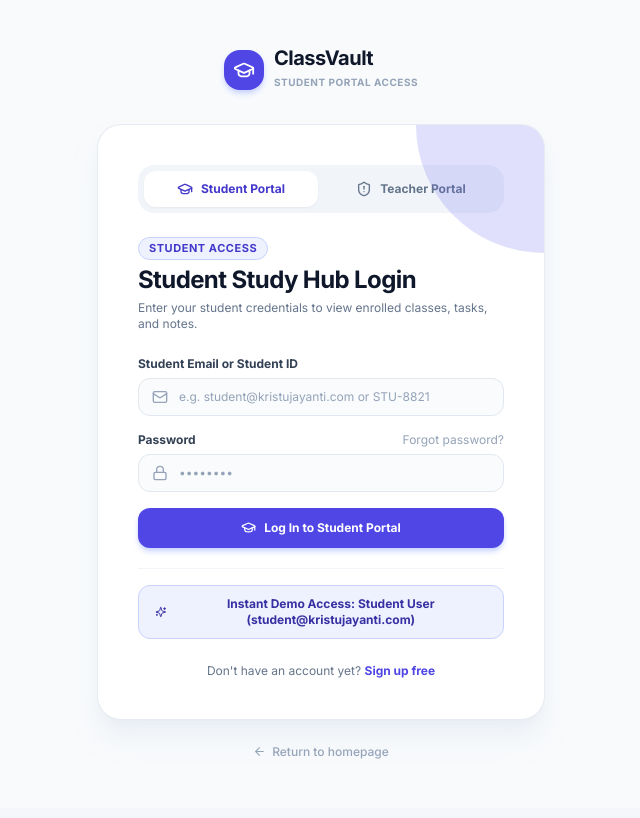
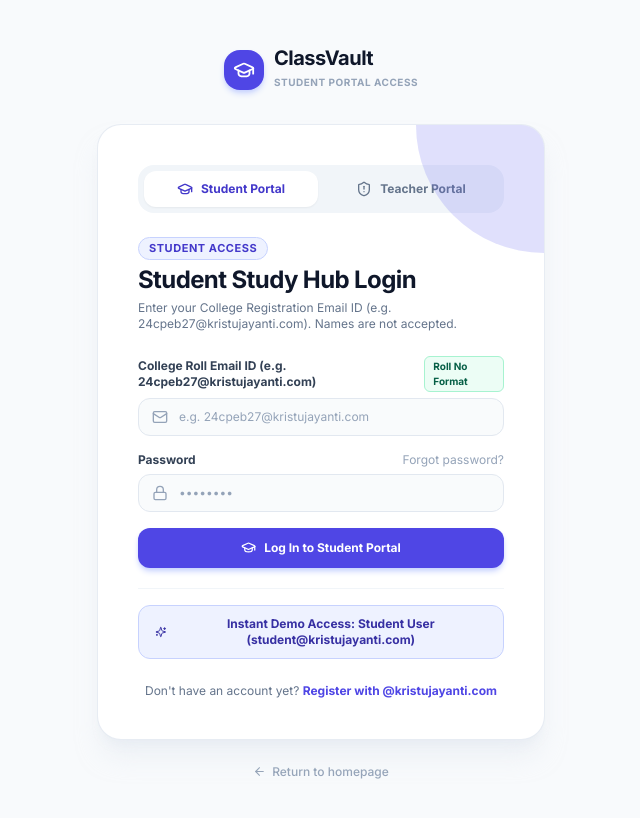
Before and after one commit to iajaysathish31-bit/classvault, a React (Vite) app: page /login in a window 1280 px wide. Shown: the top 818 px of the page, without its empty margins (319-959 px from the left). Built offline with nearby package versions, Linux system fonts and the light colour scheme.

Commit message:
Enforce student roll number email format (e.g. 24cpeb27@kristujayanti.com) and block name emails

```diff
--- a/src/context/AuthContext.jsx
+++ b/src/context/AuthContext.jsx
@@ -2,14 +2,14 @@ import { createContext, useContext, useState, useEffect } from 'react'
 
 const DEFAULT_USER = {
   name: 'Student User',
-  email: 'student@kristujayanti.com',
+  email: '24cpeb27@kristujayanti.com',
   role: 'Student',
-  student_id: 'STU-8821',
+  student_id: '24CPEB27',
   teacher_id: 'TCH-101',
   department: 'Computer Science & Engineering',
-  year: 'Year 3 (Junior)',
-  phone: '+1 (555) 349-8821',
-  bio: 'Welcome to ClassVault! Your academic records are synced with university cohorts.',
+  year: 'Year 1 (Freshman)',
+  phone: '+91 98765 43210',
+  bio: 'Welcome to ClassVault! Your academic records are synced with Kristu Jayanti cohorts.',
   joinedDate: 'September 2026',
 }
 
@@ -21,9 +21,14 @@ export function UserProvider({ children }) {
       const saved = localStorage.getItem('classvault_user')
       if (saved) {
         const parsed = JSON.parse(saved)
+        let cleanEmail = parsed.email || DEFAULT_USER.email
+        if (!cleanEmail.toLowerCase().endsWith('@kristujayanti.com')) {
+          cleanEmail = '24cpeb27@kristujayanti.com'
+        }
         return {
           ...DEFAULT_USER,
           ...parsed,
+          email: cleanEmail,
         }
       }
       return DEFAULT_USER
--- a/src/context/DataContext.jsx
+++ b/src/context/DataContext.jsx
@@ -28,31 +28,31 @@ const INITIAL_TEACHERS = [
 
 const INITIAL_STUDENTS = [
   {
-    student_id: 'STU-8821',
+    student_id: '24CPEB27',
     name: 'Student User',
-    email: 'student@kristujayanti.com',
+    email: '24cpeb27@kristujayanti.com',
     password: '••••••••',
     department: 'Computer Science & Engineering',
-    year: 'Year 3 (Junior)',
-    phone: '+1 (555) 349-8821',
+    year: 'Year 1 (Freshman)',
+    phone: '+91 98765 43210',
   },
   {
-    student_id: 'STU-8822',
+    student_id: '24CPEB28',
     name: 'Liam Nakamura',
-    email: 'liam.n@kristujayanti.com',
+    email: '24cpeb28@kristujayanti.com',
     password: '••••••••',
     department: 'Physics & Applied Sciences',
-    year: 'Year 3 (Junior)',
-    phone: '+1 (555) 912-4412',
+    year: 'Year 1 (Freshman)',
+    phone: '+91 98765 43211',
   },
   {
-    student_id: 'STU-8823',
+    student_id: '23CS0115',
     name: 'Elena Rostov',
-    email: 'elena.r@kristujayanti.com',
+    email: '23cs0115@kristujayanti.com',
     password: '••••••••',
     department: 'Computer Science & Engineering',
-    year: 'Year 4 (Senior)',
-    phone: '+1 (555) 723-9090',
+    year: 'Year 2 (Sophomore)',
+    phone: '+91 98765 43212',
   },
 ]
 
@@ -245,7 +245,14 @@ export function DataProvider({ children }) {
   const [teachers, setTeachers] = useState(() => {
     try {
       const saved = localStorage.getItem('cv_teachers')
-      return saved ? JSON.parse(saved) : INITIAL_TEACHERS
+      if (saved) {
+        const parsed = JSON.parse(saved)
+        return parsed.map((t) => ({
+          ...t,
+          email: t.email ? t.email.replace('@university.edu', '@kristujayanti.com') : 'faculty@kristujayanti.com',
+        }))
+      }
+      return INITIAL_TEACHERS
     } catch {
       return INITIAL_TEACHERS
     }
@@ -255,7 +262,14 @@ export function DataProvider({ children }) {
   const [students, setStudents] = useState(() => {
     try {
       const saved = localStorage.getItem('cv_students')
-      return saved ? JSON.parse(saved) : INITIAL_STUDENTS
+      if (saved) {
+        const parsed = JSON.parse(saved)
+        return parsed.map((s) => ({
+          ...s,
+          email: s.email ? s.email.replace('@university.edu', '@kristujayanti.com') : 'student@kristujayanti.com',
+        }))
+      }
+      return INITIAL_STUDENTS
     } catch {
       return INITIAL_STUDENTS
     }
--- a/src/pages/Login.jsx
+++ b/src/pages/Login.jsx
@@ -11,7 +11,8 @@ export default function Login() {
   const [role, setRole] = useState(roleParam === 'teacher' ? 'teacher' : 'student')
   const [identifier, setIdentifier] = useState('')
   const [password, setPassword] = useState('')
-  const { login, updateUser } = useUser()
+  const [errorMessage, setErrorMessage] = useState('')
+  const { updateUser } = useUser()
   const { teachers, students } = useData()
   const navigate = useNavigate()
 
@@ -28,9 +29,30 @@ export default function Login() {
     setSearchParams({ role: newRole })
     setIdentifier('')
     setPassword('')
+    setErrorMessage('')
+  }
+
+  const STUDENT_ROLL_REGEX = /^[0-9]{2}[a-z]{2,8}[0-9]{1,5}$/i
+
+  const cleanId = identifier.trim().toLowerCase()
+  const isGmail = cleanId.includes('@gmail.com') || cleanId.endsWith('@gmail')
+  const hasAt = cleanId.includes('@')
+  const isAllowedDomain = cleanId.endsWith('@kristujayanti.com') && cleanId.split('@')[0].length > 0
+  const hasInvalidOtherDomain = hasAt && !cleanId.endsWith('@kristujayanti.com')
+
+  const studentPrefix = cleanId.split('@')[0]
+  const isStudentRollFormat = STUDENT_ROLL_REGEX.test(studentPrefix)
+
+  const handleAppendDomain = () => {
+    const prefix = cleanId.includes('@') ? cleanId.split('@')[0] : cleanId
+    if (prefix) {
+      setIdentifier(`${prefix}@kristujayanti.com`)
+      setErrorMessage('')
+    }
   }
 
   const handleDemoLogin = (demoRole) => {
+    setErrorMessage('')
     if (demoRole === 'teacher') {
       const demoTeacher = teachers[0] || {
         name: 'Prof. Chen Wei',
@@ -49,11 +71,11 @@ export default function Login() {
     } else {
       const demoStudent = students[0] || {
         name: 'Student User',
-        email: 'student@kristujayanti.com',
-        student_id: 'STU-8821',
+        email: '24cpeb27@kristujayanti.com',
+        student_id: '24CPEB27',
         department: 'Computer Science & Engineering',
-        year: 'Year 3 (Junior)',
-        phone: '+1 (555) 349-8821',
+        year: 'Year 1 (Freshman)',
+        phone: '+91 98765 43210',
       }
       updateUser({
         name: demoStudent.name,
@@ -70,24 +92,60 @@ export default function Login() {
 
   const handleSubmit = (e) => {
     e.preventDefault()
-    const emailVal = identifier.includes('@') ? identifier.trim() : `${identifier.trim().toLowerCase()}@kristujayanti.com`
+    setErrorMessage('')
+
+    // 1. Explicit check: @gmail.com is strictly forbidden
+    if (cleanId.includes('@gmail.com') || cleanId.endsWith('@gmail')) {
+      setErrorMessage(
+        'Login Blocked: @gmail.com accounts are not allowed. You must log in using your official @kristujayanti.com email address.'
+      )
+      return
+    }
+
+    // 2. Enforce @kristujayanti.com if an email is provided
+    if (cleanId.includes('@') && !cleanId.endsWith('@kristujayanti.com')) {
+      setErrorMessage(
+        'Domain Restricted: Only institutional @kristujayanti.com accounts are permitted to log in.'
+      )
+      return
+    }
+
+    // 3. For students, enforce College Roll ID format (e.g. 24cpeb27@kristujayanti.com)
+    if (role === 'student') {
+      if (!isStudentRollFormat) {
+        setErrorMessage(
+          'Invalid Student Email: Students must sign in using their official College Registration ID (e.g. 24cpeb27@kristujayanti.com). Personal names like name@kristujayanti.com are not permitted.'
+        )
+        return
+      }
+    }
+
+    // 4. Resolve final email
+    const finalEmail = cleanId.includes('@') ? cleanId : `${cleanId}@kristujayanti.com`
 
     if (role === 'teacher') {
+      const matchedTeacher = teachers.find(
+        (t) => t.email.toLowerCase() === finalEmail || t.teacher_id.toLowerCase() === cleanId
+      )
       updateUser({
-        name: identifier.startsWith('TCH') ? 'Faculty Member' : identifier.split('@')[0],
-        email: emailVal,
+        name: matchedTeacher?.name || (cleanId.startsWith('tch') ? 'Faculty Member' : cleanId.split('@')[0]),
+        email: finalEmail,
         role: 'Teacher',
-        teacher_id: identifier.startsWith('TCH') ? identifier.trim() : 'TCH-101',
-        department: 'Physics & Applied Sciences',
+        teacher_id: matchedTeacher?.teacher_id || (cleanId.startsWith('tch') ? cleanId.toUpperCase() : 'TCH-101'),
+        department: matchedTeacher?.department || 'Physics & Applied Sciences',
       })
       navigate('/teacher/dashboard')
     } else {
+      const rollNumber = studentPrefix.toUpperCase()
+      const matchedStudent = students.find(
+        (s) => s.email.toLowerCase() === finalEmail || s.student_id.toLowerCase() === rollNumber.toLowerCase()
+      )
       updateUser({
-        name: identifier.startsWith('STU') ? 'Student User' : identifier.split('@')[0],
-        email: emailVal,
+        name: matchedStudent?.name || `Student (${rollNumber})`,
+        email: finalEmail,
         role: 'Student',
-        student_id: identifier.startsWith('STU') ? identifier.trim() : 'STU-8821',
-        department: 'Computer Science & Engineering',
+        student_id: matchedStudent?.student_id || rollNumber,
+        department: matchedStudent?.department || 'Computer Science & Engineering',
       })
       navigate('/student/dashboard')
     }
@@ -153,29 +211,93 @@ export default function Login() {
           </h1>
           <p className="text-xs text-slate-500 mt-1">
             {isTeacher
-              ? 'Enter your institutional credentials to manage student cohorts & gradebooks.'
-              : 'Enter your student credentials to view enrolled classes, tasks, and notes.'}
+              ? 'Enter your official @kristujayanti.com faculty email address.'
+              : 'Enter your College Registration Email ID (e.g. 24cpeb27@kristujayanti.com). Names are not accepted.'}
           </p>
         </div>
+
+        {/* Error Alert Banner */}
+        {errorMessage && (
+          <div className="mb-5 p-3.5 rounded-2xl bg-rose-50 border border-rose-200 text-rose-800 text-xs font-semibold flex items-start gap-2.5 animate-bounce shadow-sm">
+            <span className="text-base">🚫</span>
+            <div>
+              <strong className="block text-rose-900">Access Denied</strong>
+              <span className="text-rose-700 font-normal">{errorMessage}</span>
+            </div>
+          </div>
+        )}
 
         {/* Form */}
         <form onSubmit={handleSubmit} className="space-y-4">
           <div>
-            <label className="block text-xs font-bold text-slate-700 mb-1.5">
-              {isTeacher ? 'Faculty Email or Teacher ID' : 'Student Email or Student ID'}
-            </label>
+            <div className="flex items-center justify-between mb-1.5">
+              <label className="block text-xs font-bold text-slate-700">
+                {isTeacher ? 'Faculty Email ID' : 'College Roll Email ID (e.g. 24cpeb27@kristujayanti.com)'}
+              </label>
+              <span className="text-[10px] font-bold text-emerald-800 bg-emerald-50 border border-emerald-200 px-2 py-0.5 rounded-md">
+                {isTeacher ? '@kristujayanti.com' : 'Roll No Format'}
+              </span>
+            </div>
             <div className="relative">
               <Mail size={16} className="absolute left-3.5 top-1/2 -translate-y-1/2 text-slate-400" />
               <input
                 type="text"
                 value={identifier}
-                onChange={(e) => setIdentifier(e.target.value)}
-                placeholder={isTeacher ? 'e.g. chen.wei@kristujayanti.com or TCH-101' : 'e.g. student@kristujayanti.com or STU-8821'}
-                className={`w-full pl-10 pr-4 py-2.5 rounded-xl bg-slate-50/80 border border-slate-200 text-xs text-slate-900 placeholder:text-slate-400 focus:outline-none focus:ring-2 transition-all ${
-                  isTeacher ? 'focus:ring-emerald-500/20 focus:border-emerald-600' : 'focus:ring-indigo-500/20 focus:border-indigo-600'
+                onChange={(e) => {
+                  setIdentifier(e.target.value)
+                  setErrorMessage('')
+                }}
+                placeholder={isTeacher ? 'e.g. chen.wei@kristujayanti.com' : 'e.g. 24cpeb27@kristujayanti.com'}
+                className={`w-full pl-10 pr-4 py-2.5 rounded-xl bg-slate-50/80 border text-xs text-slate-900 placeholder:text-slate-400 focus:outline-none focus:ring-2 transition-all ${
+                  isGmail || hasInvalidOtherDomain || (!isTeacher && cleanId.length > 3 && !isStudentRollFormat)
+                    ? 'border-rose-400 focus:border-rose-600 focus:ring-rose-500/20 bg-rose-50/20'
+                    : isAllowedDomain && (isTeacher || isStudentRollFormat)
+                    ? 'border-emerald-400 focus:border-emerald-600 focus:ring-emerald-500/20 bg-emerald-50/20'
+                    : isTeacher
+                    ? 'border-slate-200 focus:border-emerald-600 focus:ring-emerald-500/20'
+                    : 'border-slate-200 focus:border-indigo-600 focus:ring-indigo-500/20'
                 }`}
                 required
               />
+            </div>
+
+            {/* Dynamic Live Domain & Roll Feedback */}
+            <div className="mt-1.5 space-y-1">
+              {isGmail && (
+                <div className="p-2 rounded-xl bg-rose-50 border border-rose-200 text-rose-800 text-[11px] font-semibold flex items-center gap-1.5">
+                  <span>❌</span>
+                  <span><strong>@gmail.com is not allowed!</strong> Please use your college email ID.</span>
+                </div>
+              )}
+
+              {!isGmail && hasInvalidOtherDomain && (
+                <div className="p-2 rounded-xl bg-amber-50 border border-amber-200 text-amber-900 text-[11px] font-semibold flex items-center justify-between gap-1.5">
+                  <span>⚠️ Only <strong>@kristujayanti.com</strong> domain is permitted.</span>
+                  <button
+                    type="button"
+                    onClick={handleAppendDomain}
+                    className="px-2 py-0.5 rounded bg-white text-emerald-800 border border-emerald-300 text-[10px] font-bold hover:bg-emerald-50"
+                  >
+                    Use @kristujayanti.com
+                  </button>
+                </div>
+              )}
+
+              {!isTeacher && cleanId.length > 2 && !isStudentRollFormat && !isGmail && (
+                <div className="p-2 rounded-xl bg-rose-50 border border-rose-200 text-rose-800 text-[11px] font-semibold flex items-center gap-1.5">
+                  <span>❌</span>
+                  <span>
+                    Must be in College Roll format (e.g. <strong>24cpeb27@kristujayanti.com</strong>). Names are not permitted.
+                  </span>
+                </div>
+              )}
+
+              {isAllowedDomain && (isTeacher || isStudentRollFormat) && (
+                <div className="p-1.5 px-2.5 rounded-xl bg-emerald-50 border border-emerald-200 text-emerald-800 text-[11px] font-semibold flex items-center gap-1.5">
+                  <span>✅</span>
+                  <span>Verified {isTeacher ? 'Faculty' : 'Student Roll'} account: {cleanId}</span>
+                </div>
+              )}
             </div>
           </div>
 
@@ -203,8 +325,11 @@ export default function Login() {
 
           <button
             type="submit"
+            disabled={isGmail}
             className={`w-full text-white text-xs font-bold py-3 rounded-xl transition-all shadow-md mt-2 flex items-center justify-center gap-2 ${
-              isTeacher
+              isGmail
+                ? 'bg-slate-300 cursor-not-allowed text-slate-500 shadow-none'
+                : isTeacher
                 ? 'bg-emerald-700 hover:bg-emerald-800 shadow-emerald-200'
                 : 'bg-indigo-600 hover:bg-indigo-700 shadow-indigo-200'
             }`}
@@ -234,7 +359,7 @@ export default function Login() {
         <p className="text-center text-xs text-slate-500 mt-6">
           Don&apos;t have an account yet?{' '}
           <Link to="/signup" className="font-bold text-indigo-600 hover:text-indigo-800">
-            Sign up free
+            Register with @kristujayanti.com
           </Link>
         </p>
       </div>
--- a/src/pages/Signup.jsx
+++ b/src/pages/Signup.jsx
@@ -34,15 +34,20 @@ export default function Signup() {
 
   const isTeacher = role === 'teacher'
 
+  const STUDENT_ROLL_REGEX = /^[0-9]{2}[a-z]{2,8}[0-9]{1,5}$/i
+
   // Validate email domain in real time
   const trimmedEmail = email.trim().toLowerCase()
   const hasInput = trimmedEmail.length > 0
   const isGmail = trimmedEmail.includes('@gmail.com') || trimmedEmail.endsWith('@gmail')
-  const isAllowedDomain = trimmedEmail.endsWith(ALLOWED_DOMAIN) && trimmedEmail.split('@')[0].length > 0
+  const emailPrefix = trimmedEmail.split('@')[0]
+  const isAllowedDomain = trimmedEmail.endsWith(ALLOWED_DOMAIN) && emailPrefix.length > 0
   const hasInvalidOtherDomain =
     hasInput &&
     trimmedEmail.includes('@') &&
     !trimmedEmail.endsWith(ALLOWED_DOMAIN)
+
+  const isStudentRollFormat = STUDENT_ROLL_REGEX.test(emailPrefix)
 
   const handleAppendDomain = () => {
     const prefix = trimmedEmail.includes('@') ? trimmedEmail.split('@')[0] : trimmedEmail
@@ -74,19 +79,29 @@ export default function Signup() {
       return
     }
 
-    const emailPrefix = cleanEmail.split('@')[0]
-    if (!emailPrefix || emailPrefix.length < 2) {
+    const cleanPrefix = cleanEmail.split('@')[0]
+    if (!cleanPrefix || cleanPrefix.length < 2) {
       setErrorMessage('Please provide a valid username before @kristujayanti.com.')
       return
     }
 
+    // 3. For students, enforce College Roll ID format (e.g. 24cpeb27@kristujayanti.com)
+    if (!isTeacher) {
+      if (!STUDENT_ROLL_REGEX.test(cleanPrefix)) {
+        setErrorMessage(
+          'Invalid Student Email: Students must register using their official College Registration ID format (e.g. 24cpeb27@kristujayanti.com). Personal names like name@kristujayanti.com are not permitted.'
+        )
+        return
+      }
+    }
+
     const formattedRole = isTeacher ? 'Teacher' : 'Student'
-    const studentId = !isTeacher ? `STU-${Math.floor(1000 + Math.random() * 9000)}` : ''
+    const studentId = !isTeacher ? cleanPrefix.toUpperCase() : ''
     const teacherId = isTeacher ? `TCH-${Math.floor(100 + Math.random() * 900)}` : ''
 
     // Register user in AuthContext
     signup({
-      name: name.trim() || (isTeacher ? 'Faculty Instructor' : 'Student User'),
+      name: name.trim() || (!isTeacher ? `Student (${studentId})` : 'Faculty Instructor'),
       email: cleanEmail,
       role: formattedRole,
       department: department.trim() || (isTeacher ? 'Physics & Applied Sciences' : 'Computer Science & Engineering'),
@@ -97,7 +112,7 @@ export default function Signup() {
     // Register user in DataContext database
     if (registerMember) {
       registerMember({
-        name: name.trim() || (isTeacher ? 'Faculty Instructor' : 'Student User'),
+        name: name.trim() || (!isTeacher ? `Student (${studentId})` : 'Faculty Instructor'),
         email: cleanEmail,
         role: formattedRole,
         department: department.trim() || (isTeacher ? 'Physics & Applied Sciences' : 'Computer Science & Engineering'),
@@ -297,10 +312,10 @@ export default function Signup() {
             <div>
               <div className="flex items-center justify-between mb-1.5">
                 <label className="block text-xs font-bold text-slate-700">
-                  Institutional Email Address
+                  {isTeacher ? 'Institutional Faculty Email' : 'College Roll Email ID (e.g. 24cpeb27@kristujayanti.com)'}
                 </label>
                 <span className="text-[10px] font-bold text-emerald-800 bg-emerald-50 border border-emerald-200 px-2 py-0.5 rounded-md">
-                  @kristujayanti.com ONLY
+                  {isTeacher ? '@kristujayanti.com' : 'Roll No Format'}
                 </span>
               </div>
 
@@ -313,11 +328,11 @@ export default function Signup() {
                     setEmail(e.target.value)
                     setErrorMessage('')
                   }}
-                  placeholder="e.g. student.name@kristujayanti.com"
+                  placeholder={isTeacher ? 'e.g. chen.wei@kristujayanti.com' : 'e.g. 24cpeb27@kristujayanti.com'}
                   className={`w-full pl-10 pr-4 py-2.5 rounded-xl bg-white border text-xs text-slate-900 placeholder:text-slate-400 focus:outline-none focus:ring-2 transition-all ${
-                    isGmail || hasInvalidOtherDomain
+                    isGmail || hasInvalidOtherDomain || (!isTeacher && trimmedEmail.length > 3 && !isStudentRollFormat)
                       ? 'border-rose-400 focus:border-rose-600 focus:ring-rose-500/20 bg-rose-50/20'
-                      : isAllowedDomain
+                      : isAllowedDomain && (isTeacher || isStudentRollFormat)
                       ? 'border-emerald-400 focus:border-emerald-600 focus:ring-emerald-500/20 bg-emerald-50/20'
                       : isTeacher
                       ? 'border-slate-200 focus:border-emerald-600 focus:ring-emerald-500/20'
@@ -328,7 +343,7 @@ export default function Signup() {
               </div>
 
               {/* Dynamic Live Domain Feedback */}
-              <div className="mt-1.5">
+              <div className="mt-1.5 space-y-1">
                 {isGmail && (
                   <div className="p-2.5 rounded-xl bg-rose-50 border border-rose-200 text-rose-800 text-[11px] font-semibold flex items-center gap-2">
                     <AlertCircle size={14} className="text-rose-600 shrink-0" />
@@ -354,22 +369,31 @@ export default function Signup() {
                   </div>
                 )}
 
-                {isAllowedDomain && (
+                {!isTeacher && trimmedEmail.length > 2 && !isStudentRollFormat && !isGmail && (
+                  <div className="p-2 rounded-xl bg-rose-50 border border-rose-200 text-rose-800 text-[11px] font-semibold flex items-center gap-1.5">
+                    <AlertCircle size={14} className="text-rose-600 shrink-0" />
+                    <span>
+                      Students must register using their Roll ID format (e.g. <strong>24cpeb27@kristujayanti.com</strong>). Names are not permitted.
+                    </span>
+                  </div>
+                )}
+
+                {isAllowedDomain && (isTeacher || isStudentRollFormat) && (
                   <div className="p-2 rounded-xl bg-emerald-50 border border-emerald-200 text-emerald-800 text-[11px] font-semibold flex items-center gap-1.5">
                     <CheckCircle2 size={14} className="text-emerald-700 shrink-0" />
-                    <span>Verified Kristu Jayanti College institutional email domain.</span>
+                    <span>Verified {isTeacher ? 'Faculty' : 'Student Roll'} account: {trimmedEmail}</span>
                   </div>
                 )}
 
                 {!hasInput && (
                   <div className="flex items-center justify-between text-[11px] text-slate-400 mt-1">
-                    <span>Must end with @kristujayanti.com</span>
+                    <span>{isTeacher ? 'e.g. faculty.name@kristujayanti.com' : 'e.g. 24cpeb27@kristujayanti.com'}</span>
                     <button
                       type="button"
-                      onClick={() => setEmail('alex.kumar@kristujayanti.com')}
+                      onClick={() => setEmail(isTeacher ? 'chen.wei@kristujayanti.com' : '24cpeb27@kristujayanti.com')}
                       className="text-[10px] text-indigo-600 hover:underline font-semibold"
                     >
-                      Fill sample email
+                      Fill sample {isTeacher ? 'faculty' : 'student roll'} ID
                     </button>
                   </div>
                 )}
@@ -425,9 +449,9 @@ export default function Signup() {
             {/* Submit Button */}
             <button
               type="submit"
-              disabled={isGmail}
+              disabled={isGmail || (!isTeacher && trimmedEmail.length > 2 && !isStudentRollFormat)}
               className={`w-full text-white text-xs font-bold py-3.5 rounded-xl transition-all shadow-md mt-4 flex items-center justify-center gap-2 ${
-                isGmail
+                isGmail || (!isTeacher && trimmedEmail.length > 2 && !isStudentRollFormat)
                   ? 'bg-slate-300 cursor-not-allowed text-slate-500 shadow-none'
                   : isTeacher
                   ? 'bg-emerald-700 hover:bg-emerald-800 shadow-emerald-200'
@@ -447,15 +471,15 @@ export default function Signup() {
               <button
                 type="button"
                 onClick={() => {
-                  setName('Ajay Sathish')
-                  setEmail('ajay.s@kristujayanti.com')
+                  setName('Student User')
+                  setEmail('24cpeb27@kristujayanti.com')
                   setPassword('password123')
                   setRole('student')
                   setErrorMessage('')
                 }}
                 className="text-[11px] font-bold text-indigo-700 bg-indigo-50 hover:bg-indigo-100 px-2.5 py-1 rounded-lg border border-indigo-200"
               >
-                Sample Student
+                Sample Student (24cpeb27)
               </button>
               <button
                 type="button"
```
